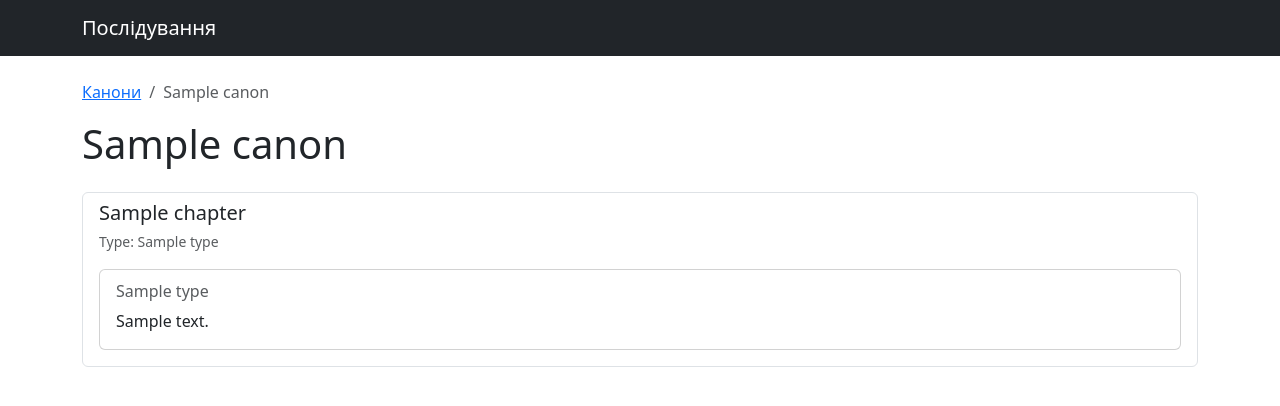
After one commit to erpike/church_charter, a Flask app: template templates/canon_detail.html in a window 1280 px wide. The commit adds this page. Shown: the top 406 px of the page. Run offline with Flask 3, Linux system fonts and the light colour scheme; the template is opened without the code that fills it: most values are stand-ins (such as "Sample title", 1, 10 or a date in 2020).

Commit message:
db population and template editing

```diff
--- a/app.py
+++ b/app.py
@@ -1,9 +1,9 @@
-from flask import Flask, render_template
+from flask import Flask, abort, render_template
 
 from config import get_config
 from config.logging_config import setup_logging
 from storages.database import db, init_db
-from storages.models import Canon
+from storages.models import Canon, CanonChapter, CanonItem
 
 
 def create_app(test_config=None):
@@ -34,6 +34,20 @@ def create_app(test_config=None):
             canons = list(Canon.select().order_by(Canon.created_at.desc()))
         return render_template("index.html", canons=canons)
 
+    @app.route("/canon/<int:canon_id>")
+    def canon_detail(canon_id):
+        logger.info(f"Canon detail endpoint called for canon_id: {canon_id}")
+        with db:
+            canon = Canon.get_or_none(Canon.id == canon_id)
+            if canon is None:
+                abort(404)
+            return render_template(
+                "canon_detail.html",
+                canon=canon,
+                CanonChapter=CanonChapter,
+                CanonItem=CanonItem,
+            )
+
     return app
 
 
--- a/templates/base.html
+++ b/templates/base.html
@@ -3,13 +3,13 @@
 <head>
     <meta charset="UTF-8">
     <meta name="viewport" content="width=device-width, initial-scale=1.0">
-    <title>{% block title %}Church Charter{% endblock %}</title>
+    <title>{% block title %}Послідування{% endblock %}</title>
     <link href="https://cdn.jsdelivr.net/npm/bootstrap@5.3.0/dist/css/bootstrap.min.css" rel="stylesheet">
 </head>
 <body>
     <nav class="navbar navbar-expand-lg navbar-dark bg-dark">
         <div class="container">
-            <a class="navbar-brand" href="/">Church Charter</a>
+            <a class="navbar-brand" href="/">Послідування</a>
         </div>
     </nav>
 
--- /dev/null
+++ b/templates/canon_detail.html
@@ -0,0 +1,45 @@
+{% extends "base.html" %}
+
+{% block title %}{{ canon.name }} - Послідування{% endblock %}
+
+{% block content %}
+<div class="row">
+    <div class="col-12">
+        <nav aria-label="breadcrumb">
+            <ol class="breadcrumb">
+                <li class="breadcrumb-item"><a href="{{ url_for('index') }}">Канони</a></li>
+                <li class="breadcrumb-item active" aria-current="page">{{ canon.name }}</li>
+            </ol>
+        </nav>
+
+        <h1 class="mb-4">{{ canon.name }}</h1>
+
+        {% if canon.chapters %}
+        <div class="list-group">
+            {% for chapter in canon.chapters.order_by(CanonChapter.position) %}
+            <div class="list-group-item">
+                <h5 class="mb-1">{{ chapter.title }}</h5>
+                <p class="mb-1"><small class="text-muted">Type: {{ chapter.type }}</small></p>
+                {% if chapter.items %}
+                <div class="mt-3">
+                    {% for item in chapter.items.order_by(CanonItem.position) %}
+                    <div class="card mb-2">
+                        <div class="card-body">
+                            <h6 class="card-subtitle mb-2 text-muted">{{ item.type }}</h6>
+                            <p class="card-text">{{ item.text }}</p>
+                        </div>
+                    </div>
+                    {% endfor %}
+                </div>
+                {% endif %}
+            </div>
+            {% endfor %}
+        </div>
+        {% else %}
+        <div class="alert alert-info">
+            No chapters found for this canon.
+        </div>
+        {% endif %}
+    </div>
+</div>
+{% endblock %}
```
Also changed, not shown: templates/index.html (+8 -8 lines).
